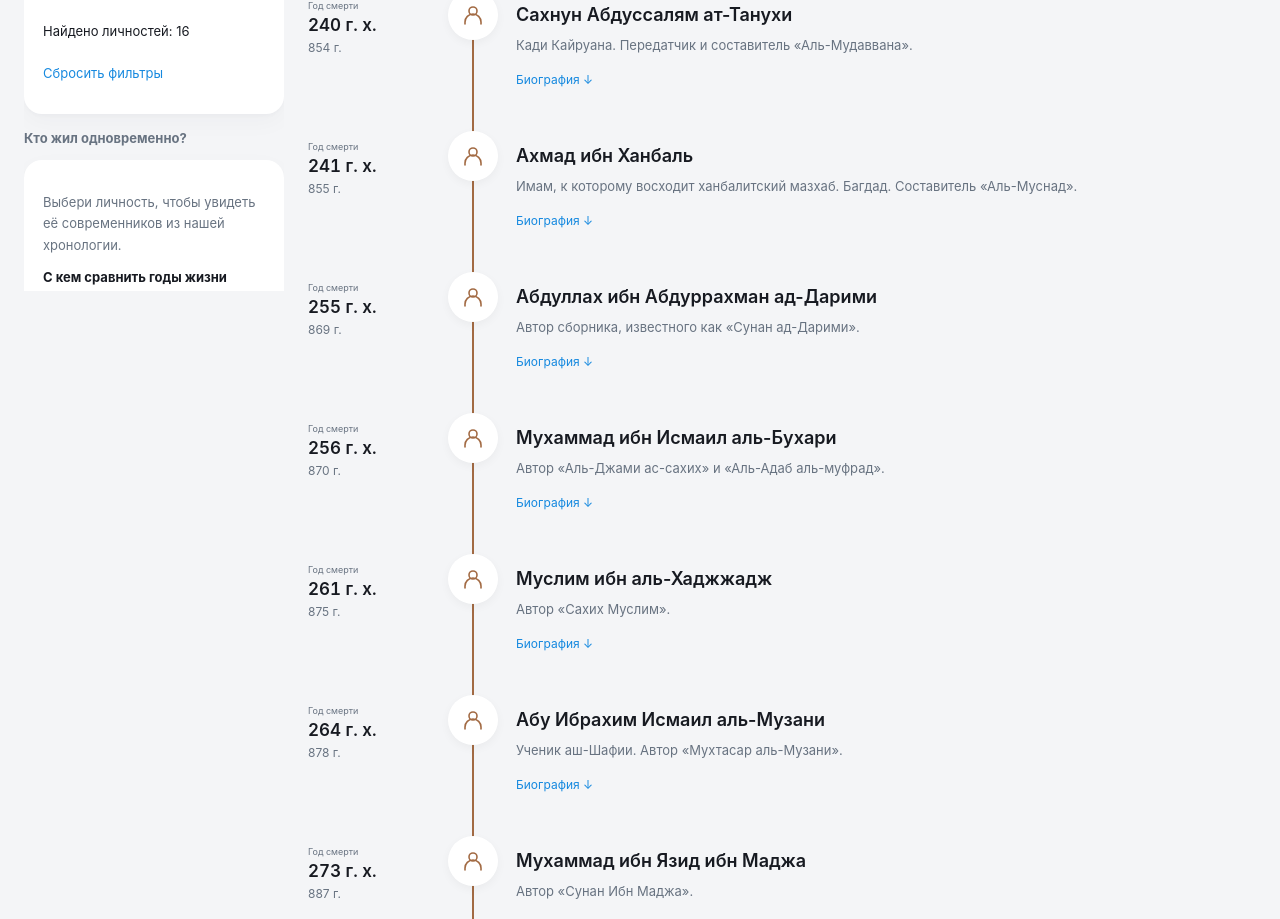
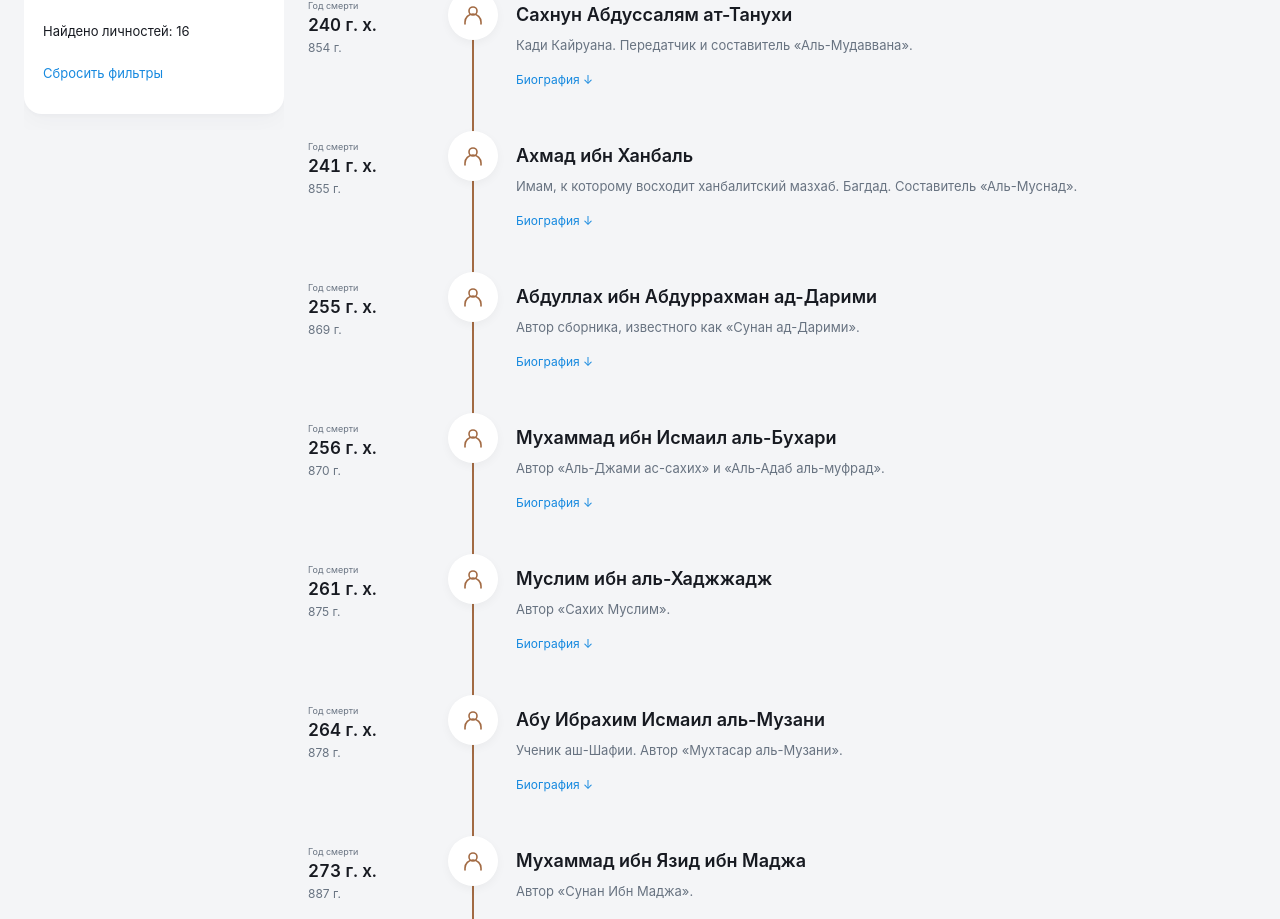
Before and after one commit to Nuruddin999/tarih, a Next.js app: page /epochs/abbasid-scholarship/ in a window 1280 px wide. Shown: the part 874-1793 px from the top of the page. Built offline with nearby package versions, Linux system fonts and the light colour scheme.

Commit message:
Hide comparison panel on epoch pages

```diff
--- a/src/components/chronology/ChronologyExplorer.tsx
+++ b/src/components/chronology/ChronologyExplorer.tsx
@@ -161,8 +161,8 @@ export function ChronologyExplorer({ periodId }: { periodId?: string }) {
       </nav>
     </section></>}
 
-    <ComparisonPanel idPrefix="desktop" category={category} query={query}
-      selected={selected} onSelect={setSelected} />
+    {!periodId && <ComparisonPanel idPrefix="desktop" category={category} query={query}
+      selected={selected} onSelect={setSelected} />}
     </aside>
     <div className="chronology-results">
     <div ref={resultsRef} style={{ scrollMarginTop: 16 }}>
```
